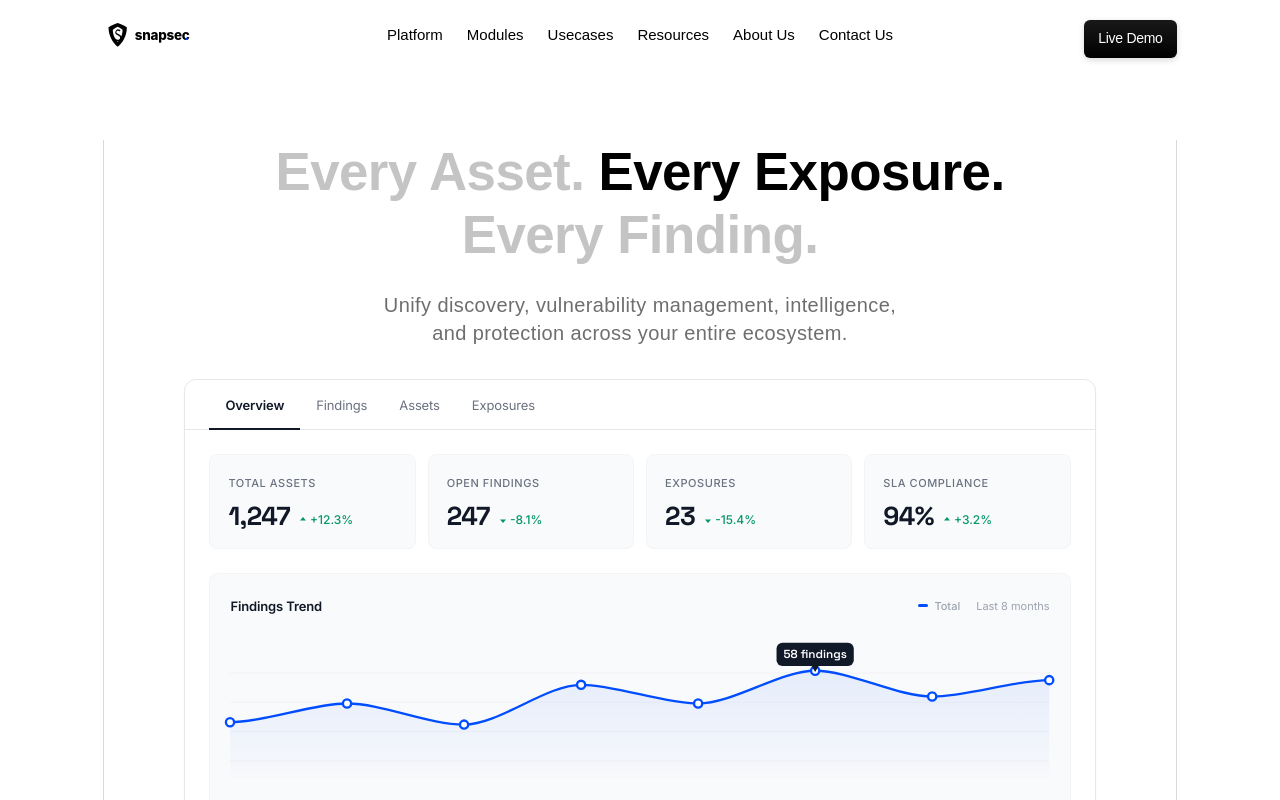
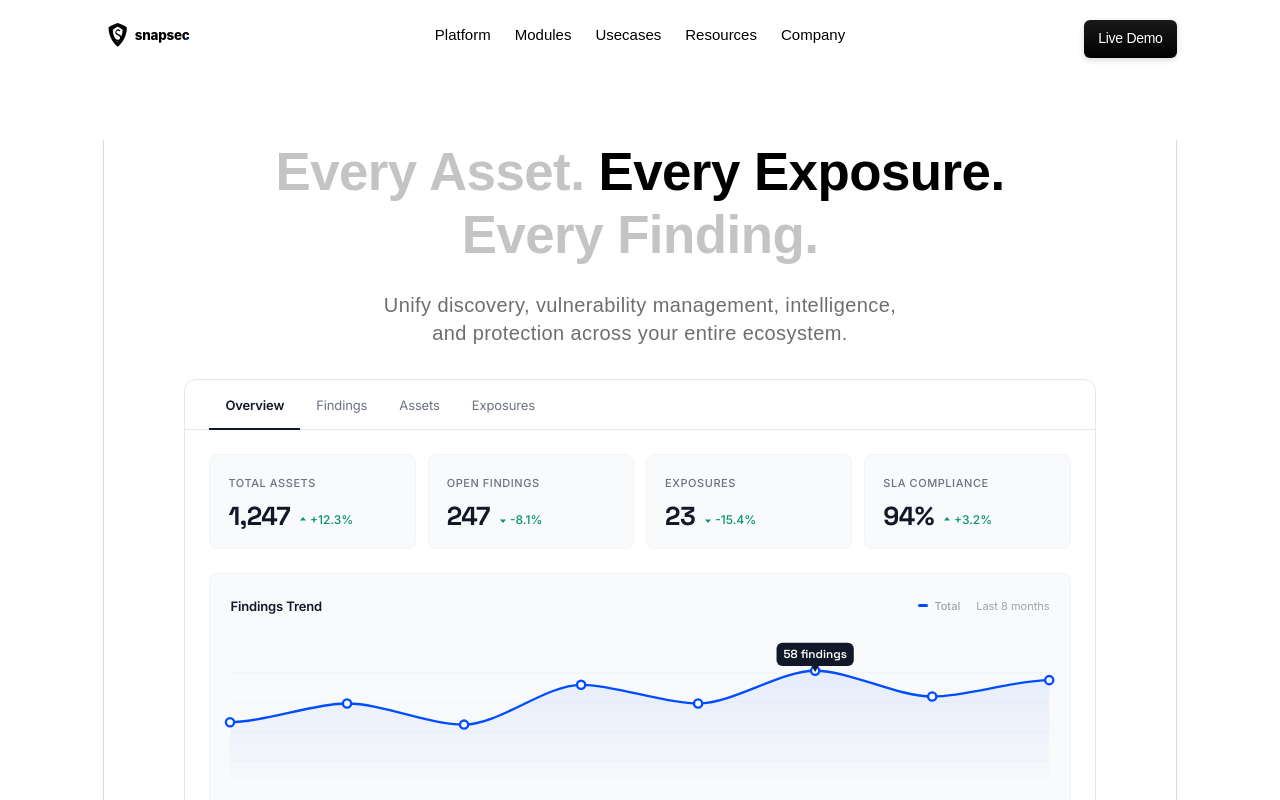
Before and after one commit to Snap-sec/snapsec-site, a React (Vite) app: page / in a window 1280 px wide. Shown: the top 800 px of the page. Built offline with nearby package versions, Linux system fonts and the light colour scheme.

Commit message:
Top bar fixed

```diff
--- a/src/pages/Header/index.jsx
+++ b/src/pages/Header/index.jsx
@@ -387,6 +387,32 @@ const dropdownData = {
       },
     ],
   },
+  Company: {
+    columns: [
+      {
+        items: [
+          {
+            icon: Icons.fingerprint,
+            title: 'About Us',
+            desc: 'Learn more about our mission, vision, and team.',
+            link: '/about-us',
+            internal: true,
+          },
+        ],
+      },
+      {
+        items: [
+          {
+            icon: Icons.network,
+            title: 'Contact Us',
+            desc: 'Get in touch with our team for support or inquiries.',
+            link: '/contact-us',
+            internal: true,
+          },
+        ],
+      },
+    ],
+  },
 };
 
 // ─── Single dropdown item ───────────────────────────────
@@ -501,8 +527,7 @@ const navItems = [
   { label: 'Modules', hasDropdown: true },
   { label: 'Usecases', hasDropdown: true },
   { label: 'Resources', hasDropdown: true },
-  { label: 'About Us', hasDropdown: false, href: '/about-us' },
-  { label: 'Contact Us', hasDropdown: false, href: '/contact-us' },
+  { label: 'Company', hasDropdown: true },
 ];
 
 // ─── Header component ──────────────────────────────────
```
